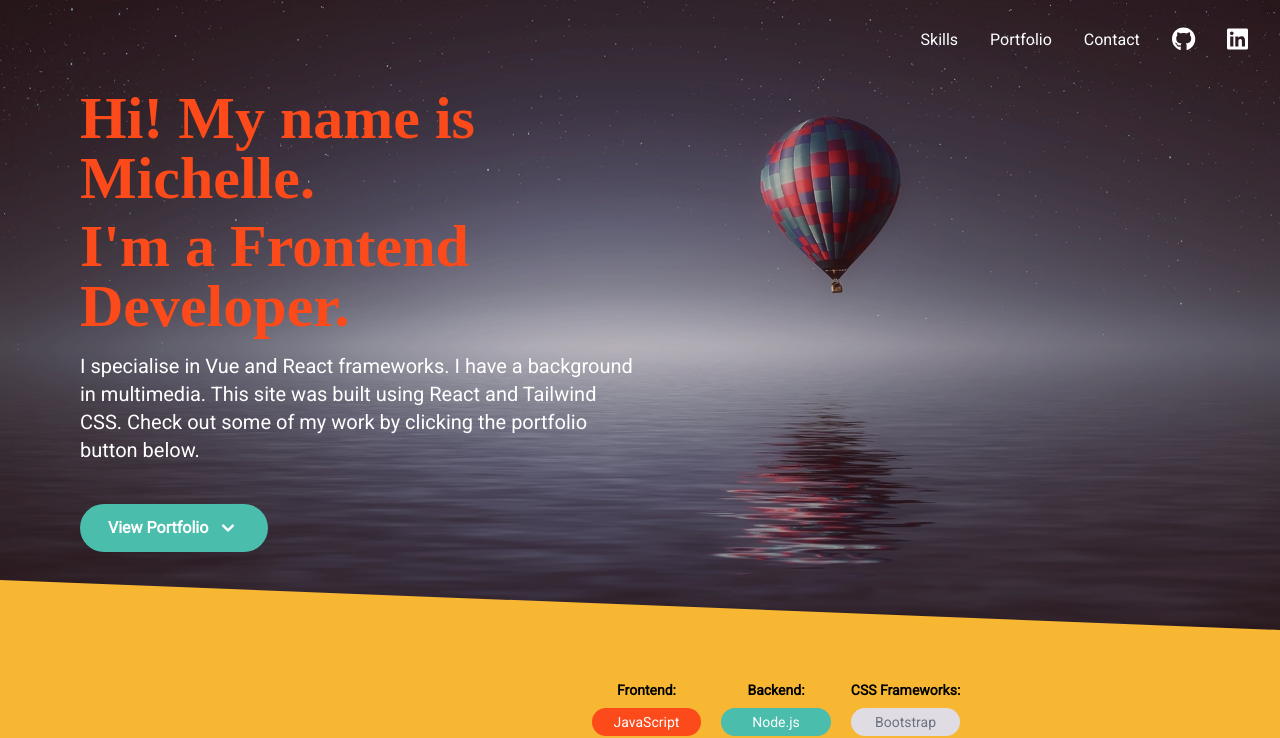
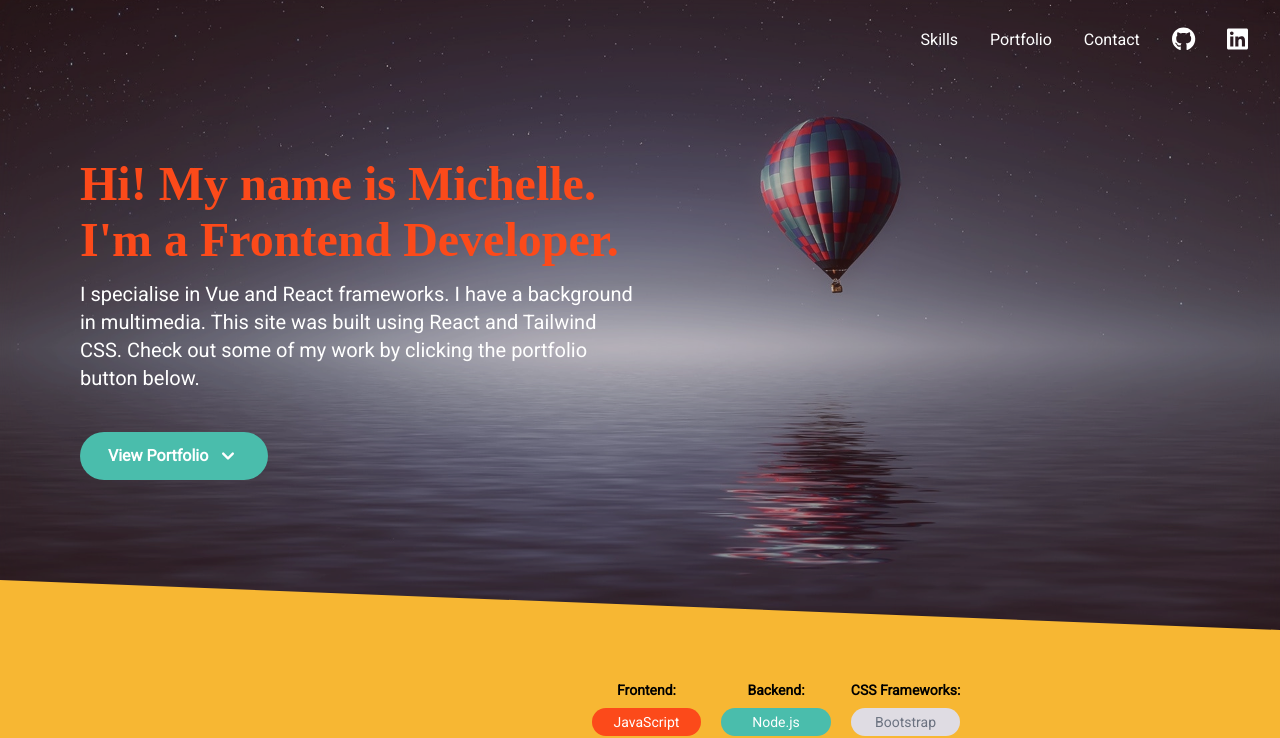
Before and after one commit to michellewatts20000/react-tailwind-portfolio, a React (Vite) app: page / in a window 1280 px wide. Shown: the top 738 px of the page. Built offline with nearby package versions, Linux system fonts and the light colour scheme.

Commit message:
smaller font

```diff
--- a/src/Hero.jsx
+++ b/src/Hero.jsx
@@ -13,10 +13,10 @@ const HeroSection = () => {
     >
       <div className="absolute inset-0 bg-secondary-800 opacity-20 backdrop-blur-md"></div> {/* Overlay */}
       <div className="container mx-auto flex flex-col justify-center md:items-start lg:text-left md:text-left text-center h-full px-20 relative">
-        <h1 className="text-3xl md:text-4xl lg:text-4xl xl:text-6xl text-secondary-500 font-semibold lg:mb-2 lg:w-1/2 lg:text-left md:text-left text-center">
+        <h1 className="text-3xl md:text-3xl lg:text-3xl xl:text-5xl text-secondary-500 font-semibold lg:mb-2 lg:w-1/2 lg:text-left md:text-left text-center">
           Hi! My name is Michelle.
         </h1>
-        <h1 className="text-3xl md:text-4xl lg:text-4xl xl:text-6xl text-secondary-500 font-semibold mb-4 lg:w-1/2 lg:text-left md:text-left text-center">
+        <h1 className="text-3xl md:text-4xl lg:text-4xl xl:text-5xl text-secondary-500 font-semibold mb-4 lg:w-1/2 lg:text-left md:text-left text-center">
           I&apos;m a Frontend Developer.
         </h1>
         <p className="text-white text-base md:text-lg lg:text-xl lg:w-1/2 lg:text-left md:text-left text-center">
```
